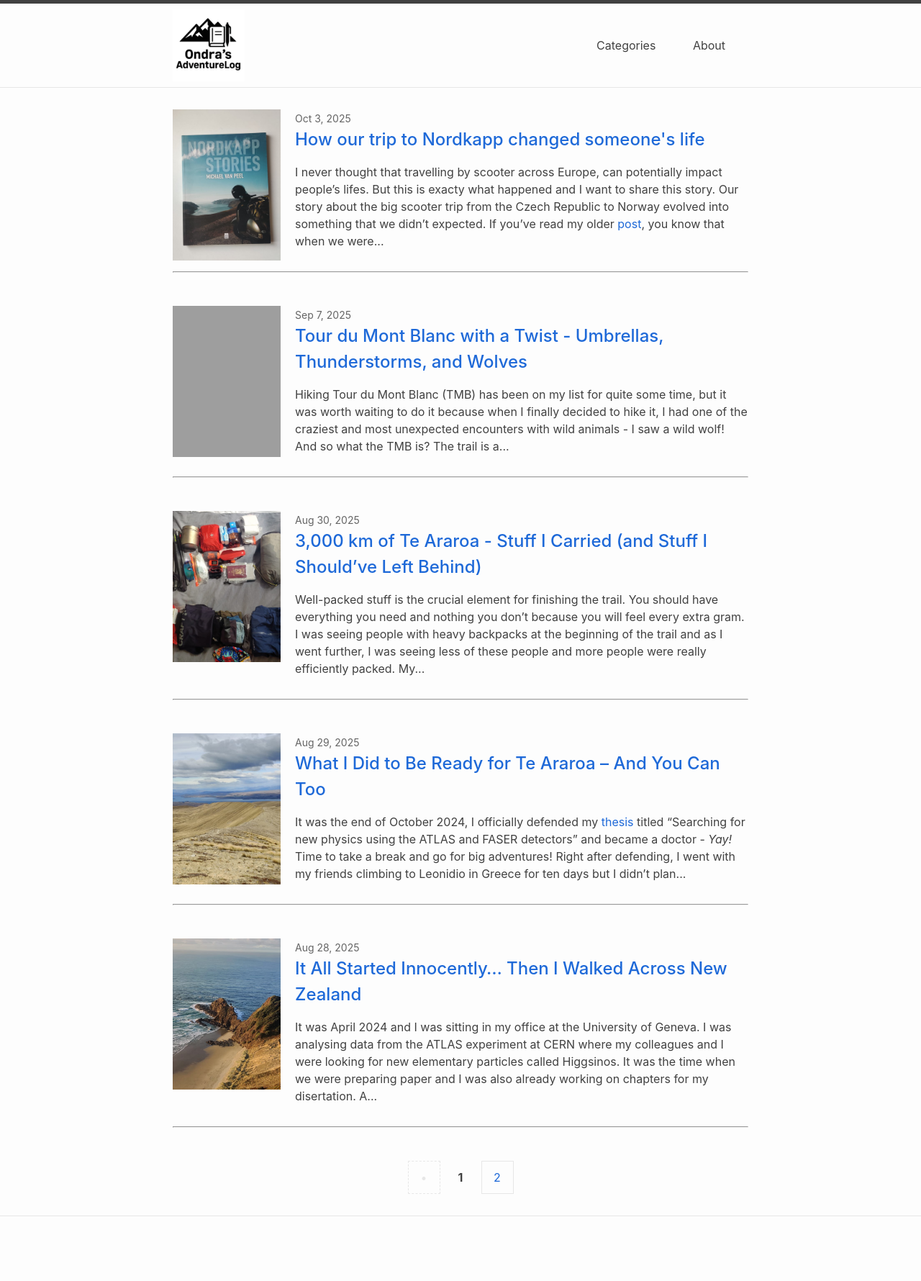
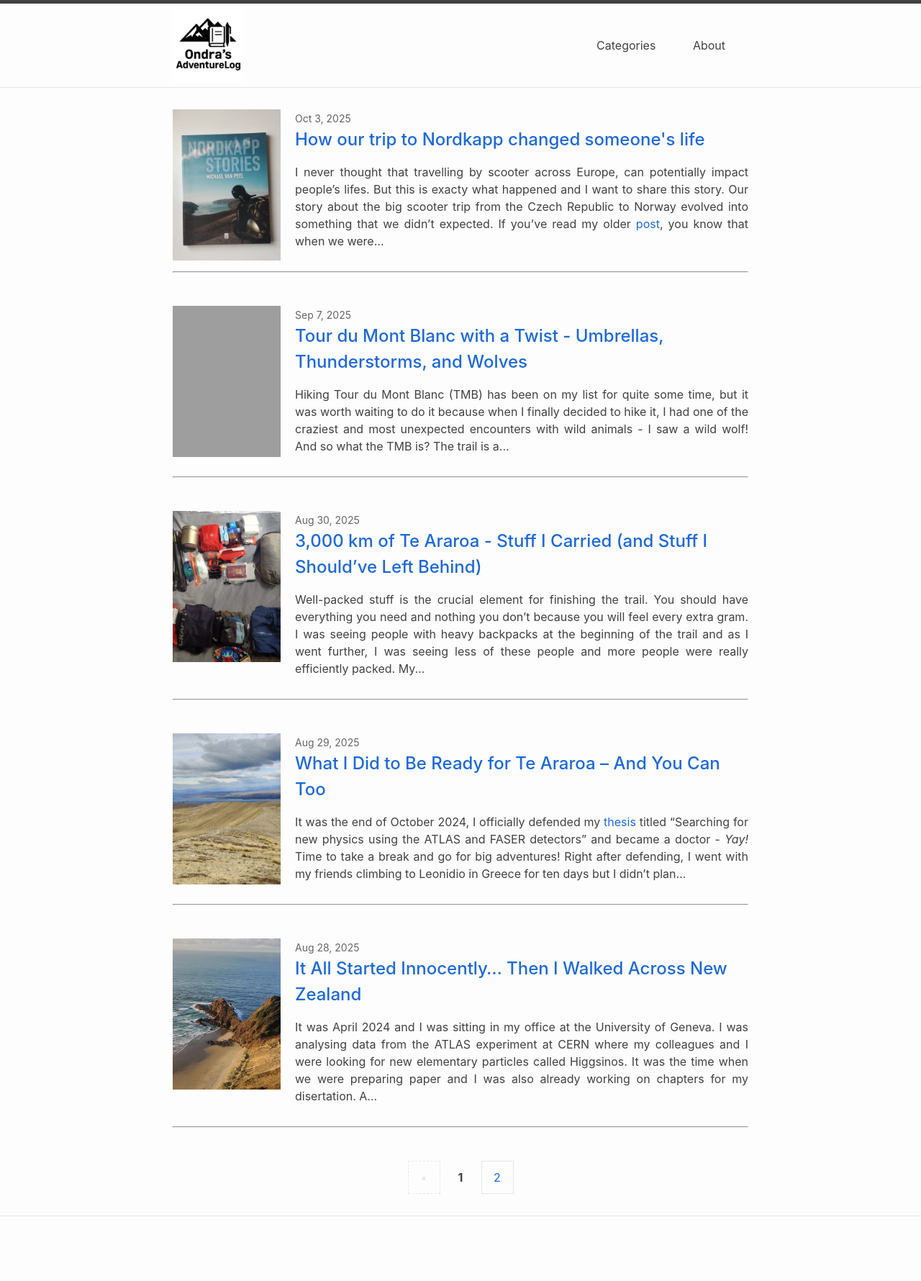
Before and after one commit to otheiner/blog, a Jekyll site: the page built from index.html, in a window 1280 px wide. Shown: the whole page at 72% size. Built offline with Jekyll 4.4.1, drawn with Linux system fonts in a browser that asks for light colours; the list of posts is cut into pages by our own code; grey boxes are pictures that could not be loaded.

Commit message:
Justified text

```diff
--- a/_sass/minima/_base.scss
+++ b/_sass/minima/_base.scss
@@ -58,6 +58,9 @@ main {
   display: block; /* Default value of `display` of `main` element is 'inline' in IE 11. */
 }
 
+main p {
+  text-align: justify;
+}
 
 
 /**
```
